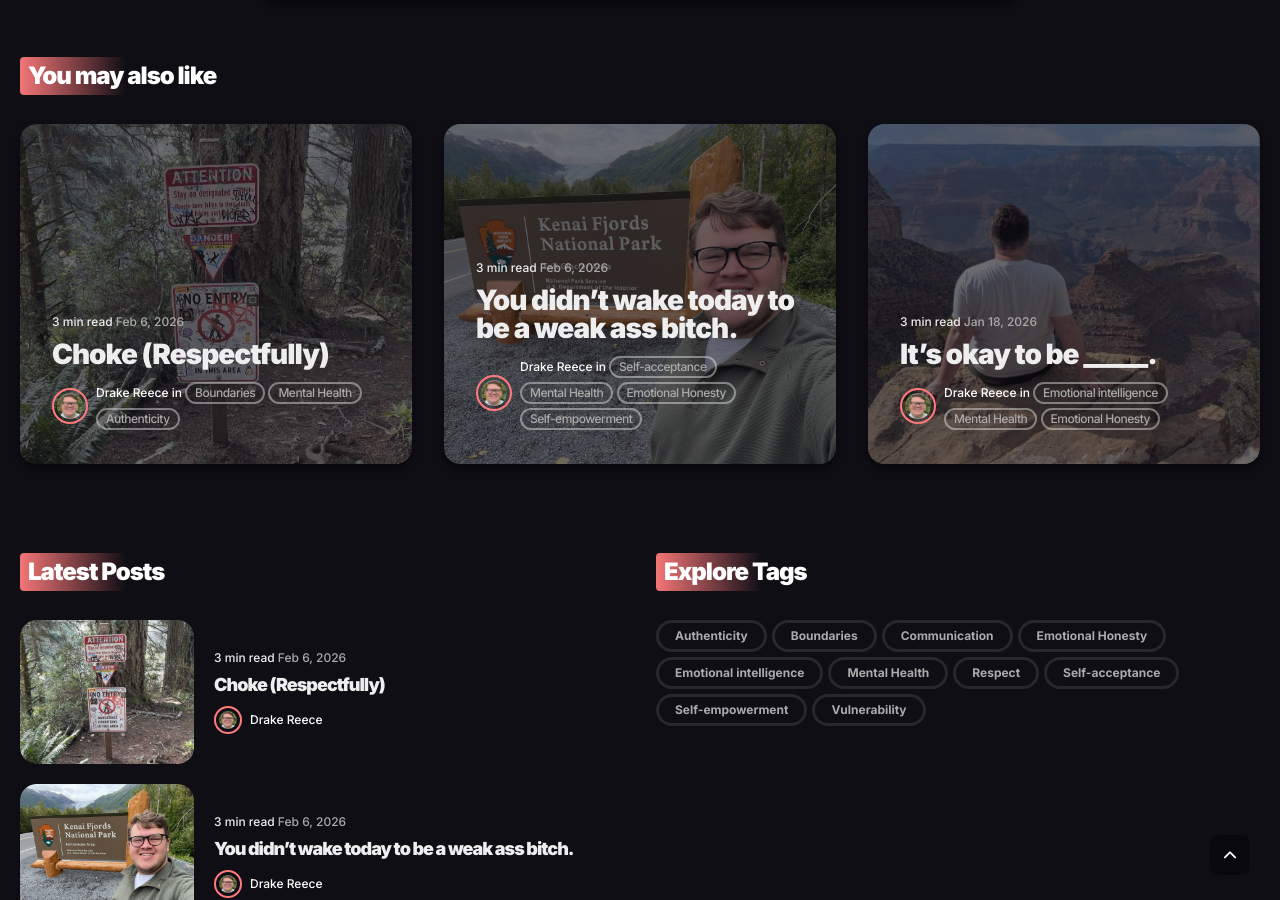
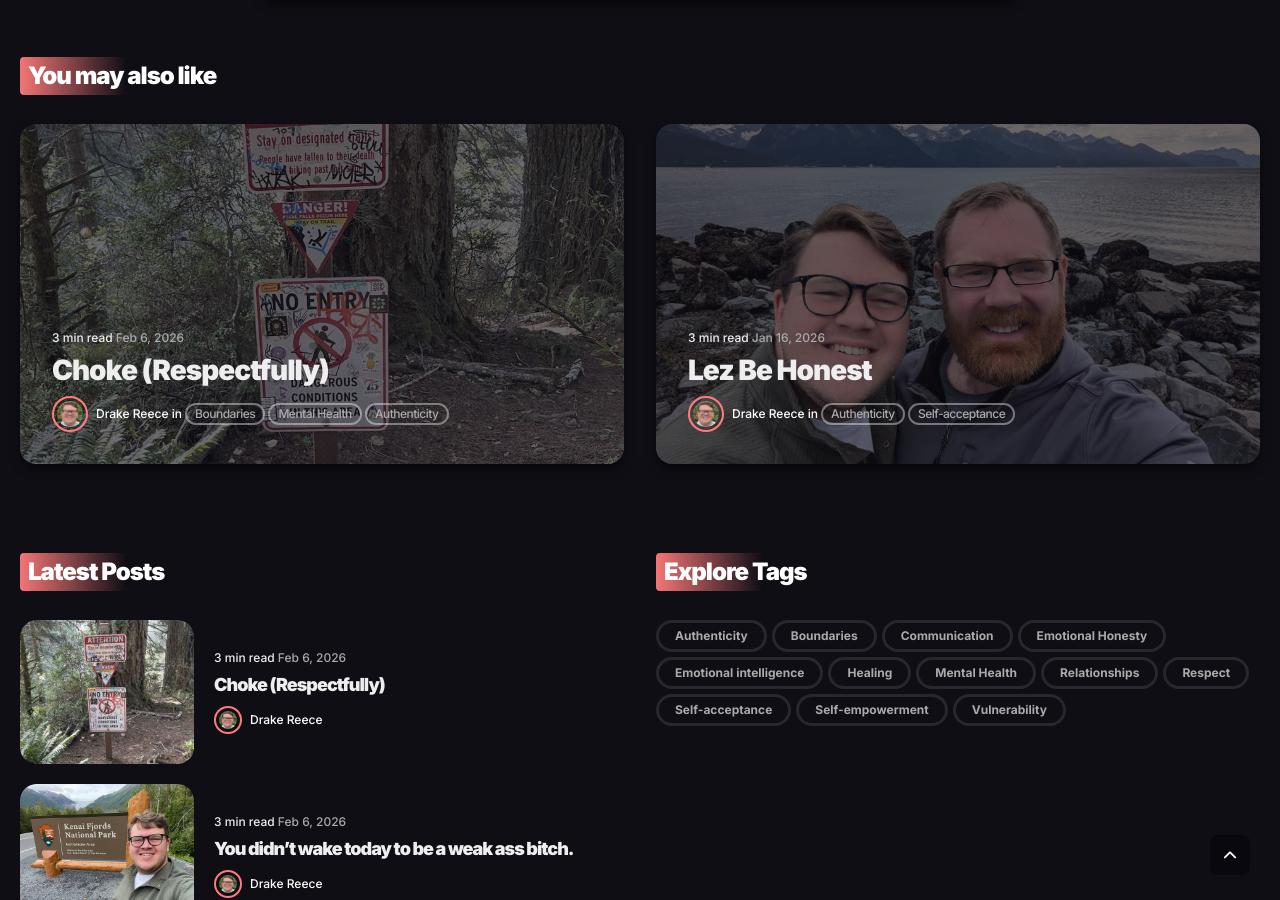
Before and after one commit to DrakeReece/LezBeHonest.net, a Jekyll site: the page built from _posts/2026-2-14-Love.md, in a window 1280 px wide and 900 px high, scrolled down 3139 px. Built offline with Jekyll 4.4.1, drawn with Linux system fonts in a browser that asks for light colours; some of the changed text lies outside the part shown.

Commit message:
Update tags

```diff
--- a/_posts/2026-2-14-Love.md
+++ b/_posts/2026-2-14-Love.md
@@ -4,7 +4,7 @@ title:  Love
 description:
 date:   2026-02-06 12:43:35 +0300
 image:  '/images/Danger.jpg'
-tags:   [Boundaries, Mental Health, Authenticity]
+tags:   [Relationships, Healing, Authenticity]
 ---
 
 Everyone becomes a love expert in the month of February but don’t worry I’m not trying to do that. Nor do I claim to have all the answers but I would like to talk about a few things.
```
